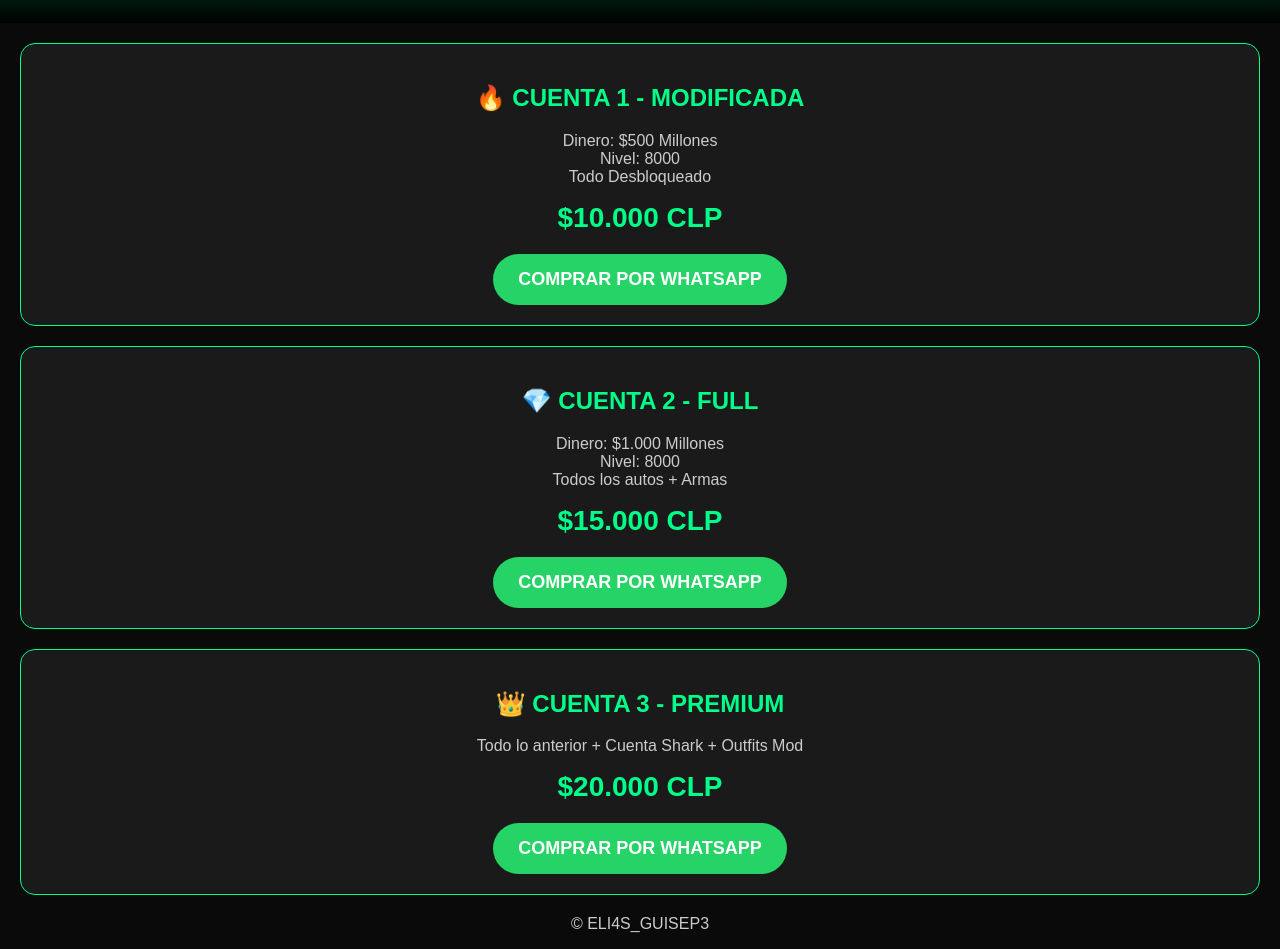
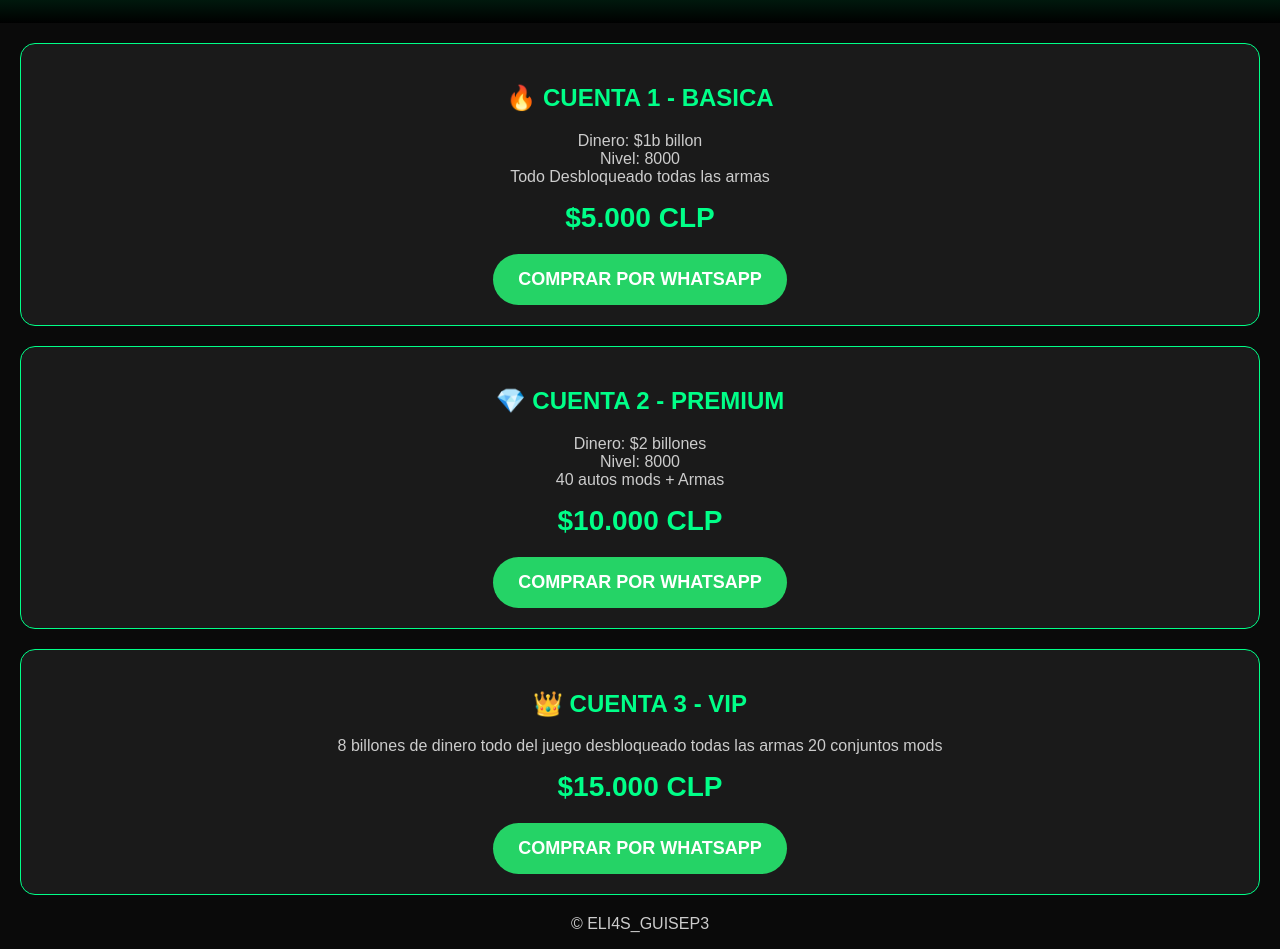
Before and after one commit to emilianocerdas456-hub/ELI4S_GUISEP3, a plain HTML site: page index.html in a window 1280 px wide. Shown: the part 220-1169 px from the top of the page. Drawn offline with Linux system fonts and the light colour scheme.

Commit message:
Update index.html

```diff
--- a/index.html
+++ b/index.html
@@ -22,22 +22,22 @@ h2{color:#00ff88}
 <p>⭐ 100% SEGURAS - ENTREGA RÁPIDA ⭐</p>
 </header>
 <div class="card">
-<h2>🔥 CUENTA 1 - MODIFICADA</h2>
-<p>Dinero: $500 Millones<br>Nivel: 8000<br>Todo Desbloqueado</p>
-<div class="price">$10.000 CLP</div>
-<a class="btn" href="https://wa.me/569XXXXXXXX">COMPRAR POR WHATSAPP</a>
+<h2>🔥 CUENTA 1 - BASICA</h2>
+<p>Dinero: $1b billon<br>Nivel: 8000<br>Todo Desbloqueado todas las armas</p>
+<div class="price">$5.000 CLP</div>
+<a class="btn" href="https://wa.me/56967554891">COMPRAR POR WHATSAPP</a>
 </div>
 <div class="card">
-<h2>💎 CUENTA 2 - FULL</h2>
-<p>Dinero: $1.000 Millones<br>Nivel: 8000<br>Todos los autos + Armas</p>
-<div class="price">$15.000 CLP</div>
-<a class="btn" href="https://wa.me/569XXXXXXXX">COMPRAR POR WHATSAPP</a>
+<h2>💎 CUENTA 2 - PREMIUM</h2>
+<p>Dinero: $2 billones<br>Nivel: 8000<br>40 autos mods + Armas</p>
+<div class="price">$10.000 CLP</div>
+<a class="btn" href="https://wa.me/56967554891">COMPRAR POR WHATSAPP</a>
 </div>
 <div class="card">
-<h2>👑 CUENTA 3 - PREMIUM</h2>
-<p>Todo lo anterior + Cuenta Shark + Outfits Mod</p>
-<div class="price">$20.000 CLP</div>
-<a class="btn" href="https://wa.me/569XXXXXXXX">COMPRAR POR WHATSAPP</a>
+<h2>👑 CUENTA 3 - VIP</h2>
+<p>8 billones de dinero todo del juego desbloqueado todas las armas 20 conjuntos mods</p>
+<div class="price">$15.000 CLP</div>
+<a class="btn" href="https://wa.me/56967554891">COMPRAR POR WHATSAPP</a>
 </div>
 <p>© ELI4S_GUISEP3</p>
 </body>
```
